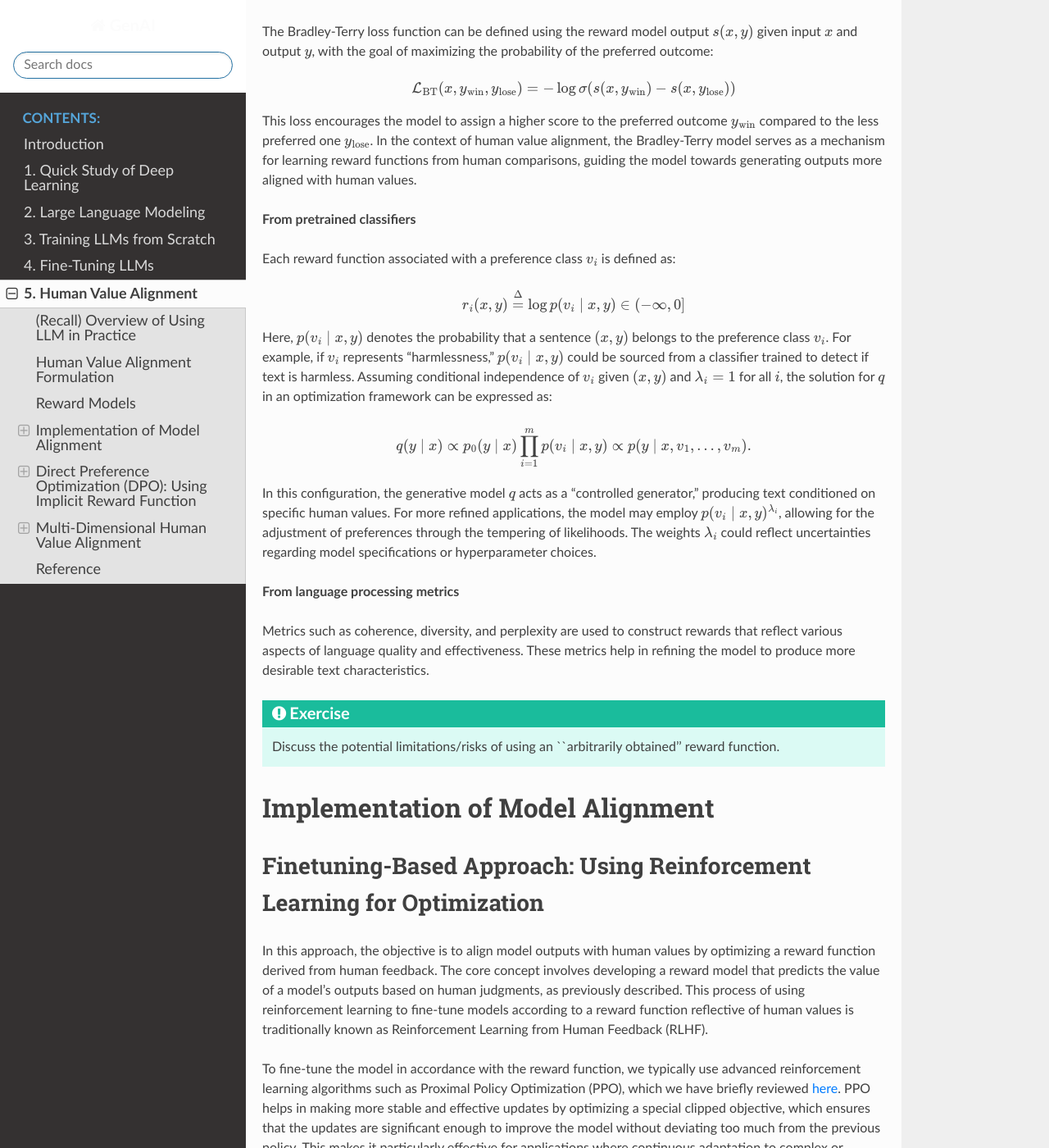
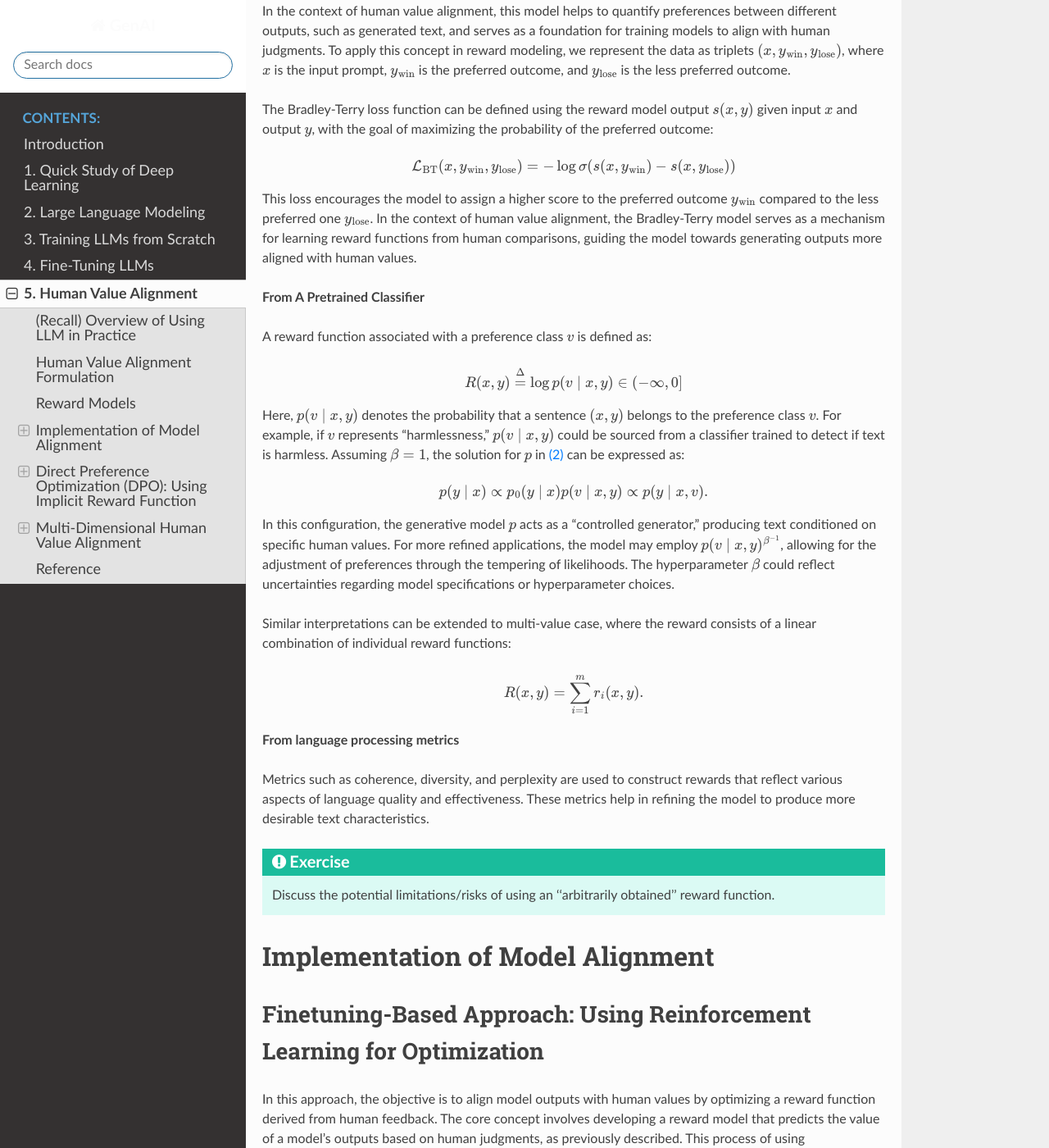
Before and after one commit to JieGroup/GenAI, a Sphinx documentation site: the page built from docs/source/alignment/index.md, in a window 1280 px wide and 1400 px high, scrolled down 2477 px. Shown: the whole window at 82% size. Built offline with Sphinx 7.4.7 and the Read the Docs theme 2.0.0, drawn with Linux system fonts in a browser that asks for light colours; formulas are drawn with MathJax 3; some of the changed text lies outside the part shown.

Commit message:
fix latex

````diff
--- a/docs/source/alignment/index.md
+++ b/docs/source/alignment/index.md
@@ -33,20 +33,25 @@
 \max_{p \in \mathbb{P}} \mathbb{E}_{x \sim \mathcal{D}, y \sim p(\cdot \mid x)}\biggl\{ R(x, y) -\beta \cdot \text{KL}(p(\cdot \mid x) \| p_{0}(\cdot \mid x)) \biggr\}.
 ```
 
-- $\mathbb{P}$: the class of all distributions
-- $p_{0}$: is the distribution that represents the generative model to align
+- $\mathbb{P}$: class of all distributions
+- $x$: prompt
+- $y$: generated content
+- $\mathcal{D}$: prompt set or prompt distribution
+- $p_{0}$: distribution that represents the generative model to align
 - $p$: distribution that represents the aligned model
 - $R$: reward function that quantifies the preference level of any given pair of prompt $x$ and generation $y$
 - $\text{KL}$: KL-divergence
 - $\beta > 0$: regularization hyperparameter
 
-After applying the calculus of variations, we obtain the solution to the above optimization to be in the form of
+After applying the calculus of variations, we obtain the solution to the above optimization in the form of
 
-$$
+```{math}
+:label: eq_solution
 p_{\lambda}(y \mid x) = \frac{1}{Z(x,\lambda)} p_{0}(y \mid x) e^{\beta^{-1} R(x,y)}
-$$
+```
 
 where $Z(\lambda) \overset{\Delta}{=} \mathbb{E}_{x \sim \mathcal{D}, y \sim p_{0}(\cdot \mid x)} e^{\beta^{-1} R(x,y)}$. Here, a larger $\beta$ can reduce unnecessary deviations from the original model but could also diminish the to-be-aligned human values.
+
 
 The Problem {eq}`eq_RLHF`  has deep conceptual roots in the Bayesian framework. Specifically, if we consider $x$ as observed data and $y$ as a parameter $\theta$, the problem can be expressed as
 
@@ -98,21 +103,27 @@
 This loss encourages the model to assign a higher score to the preferred outcome $y_{\text{win}}$ compared to the less preferred one $y_{\text{lose}}$. In the context of human value alignment, the Bradley-Terry model serves as a mechanism for learning reward functions from human comparisons, guiding the model towards generating outputs more aligned with human values.
 
 
-**From pretrained classifiers**
+**From A Pretrained Classifier**
 
-Each reward function associated with a preference class $v_i$ is defined as:
+A reward function associated with a preference class $v$ is defined as:
 
 $$
-    r_i(x,y) \overset{\Delta}{=} \log p(v_i \mid x,y) \in (-\infty, 0]
+    R(x,y) \overset{\Delta}{=} \log p(v \mid x,y) \in (-\infty, 0]
 $$
 
-Here, $p(v_i \mid x,y)$ denotes the probability that a sentence $(x,y)$ belongs to the preference class $v_i$. For example, if $v_i$ represents "harmlessness," $p(v_i \mid x,y)$ could be sourced from a classifier trained to detect if text is harmless. Assuming conditional independence of $v_i$ given $(x,y)$ and $\lambda_i = 1$ for all $i$, the solution for $q$ in an optimization framework can be expressed as:
+Here, $p(v \mid x,y)$ denotes the probability that a sentence $(x,y)$ belongs to the preference class $v$. For example, if $v$ represents "harmlessness," $p(v \mid x,y)$ could be sourced from a classifier trained to detect if text is harmless. Assuming $\beta = 1$, the solution for $p$ in {eq}`eq_solution` can be expressed as:
 
 $$
-    q(y \mid x) \propto p_{0}(y \mid x) \prod_{i=1}^m p(v_i \mid x,y) \propto p(y \mid x, v_1,\ldots,v_m).
+    p(y \mid x) \propto p_{0}(y \mid x) p(v \mid x,y) \propto p(y \mid x, v).
 $$
 
-In this configuration, the generative model $q$ acts as a "controlled generator," producing text conditioned on specific human values. For more refined applications, the model may employ $p(v_i \mid x,y)^{\lambda_i}$, allowing for the adjustment of preferences through the tempering of likelihoods. The weights $\lambda_i$ could reflect uncertainties regarding model specifications or hyperparameter choices.
+In this configuration, the generative model $p$ acts as a "controlled generator," producing text conditioned on specific human values. For more refined applications, the model may employ $p(v \mid x,y)^{\beta^{-1}}$, allowing for the adjustment of preferences through the tempering of likelihoods. The hyperparameter $\beta$ could reflect uncertainties regarding model specifications or hyperparameter choices.
+
+Similar interpretations can be extended to multi-value case, where the reward consists of a linear combination of individual reward functions:
+
+$$
+    R(x,y) = \sum_{i=1}^m r_i(x,y).
+$$
 
 **From language processing metrics**
 
@@ -121,7 +132,7 @@
 
 :::{admonition} Exercise
 :class: tip
-Discuss the potential limitations/risks of using an ``arbitrarily obtained'' reward function.
+Discuss the potential limitations/risks of using an ''arbitrarily obtained'' reward function.
 :::
 
 
````
Also changed, not shown: other parts of docs/source/alignment/index.md (+3 -3 lines).
